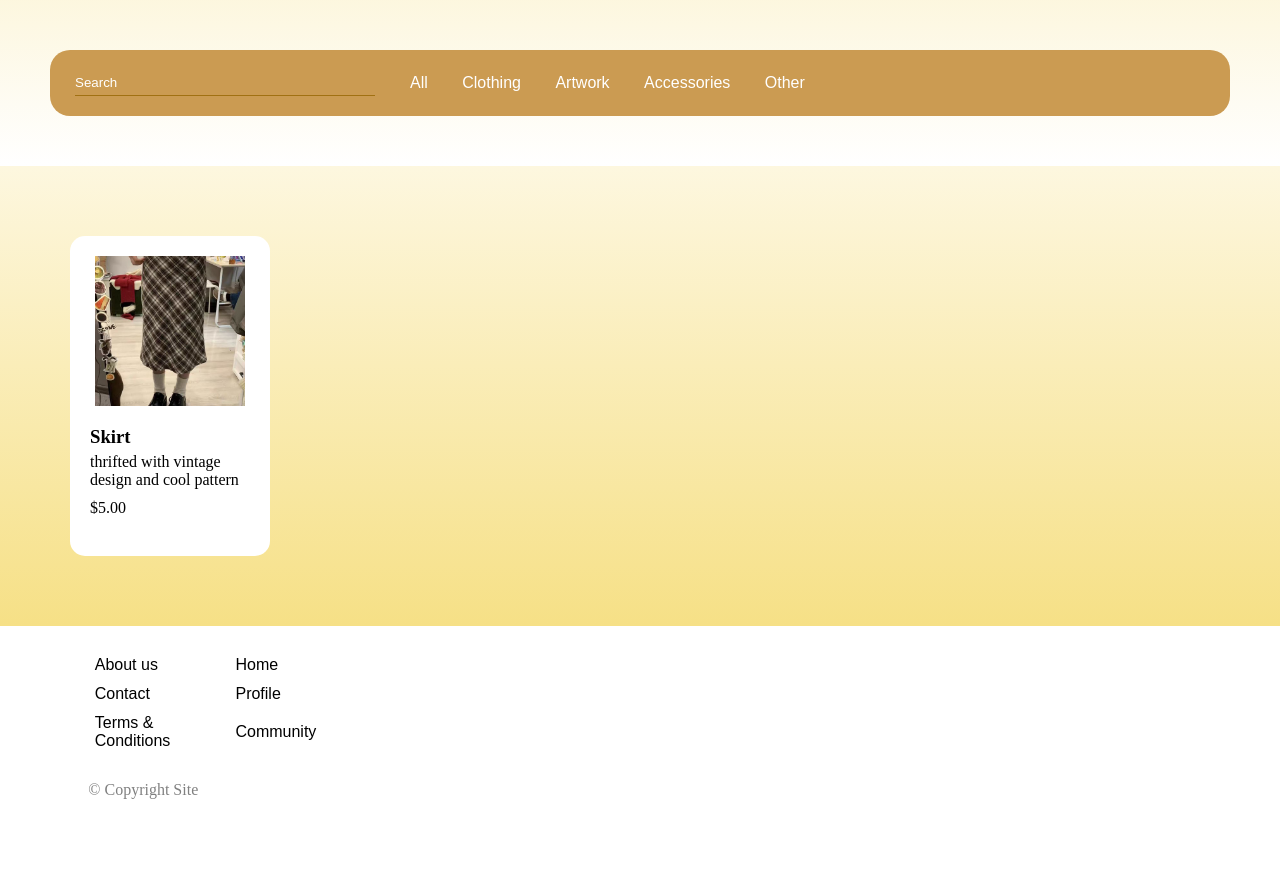
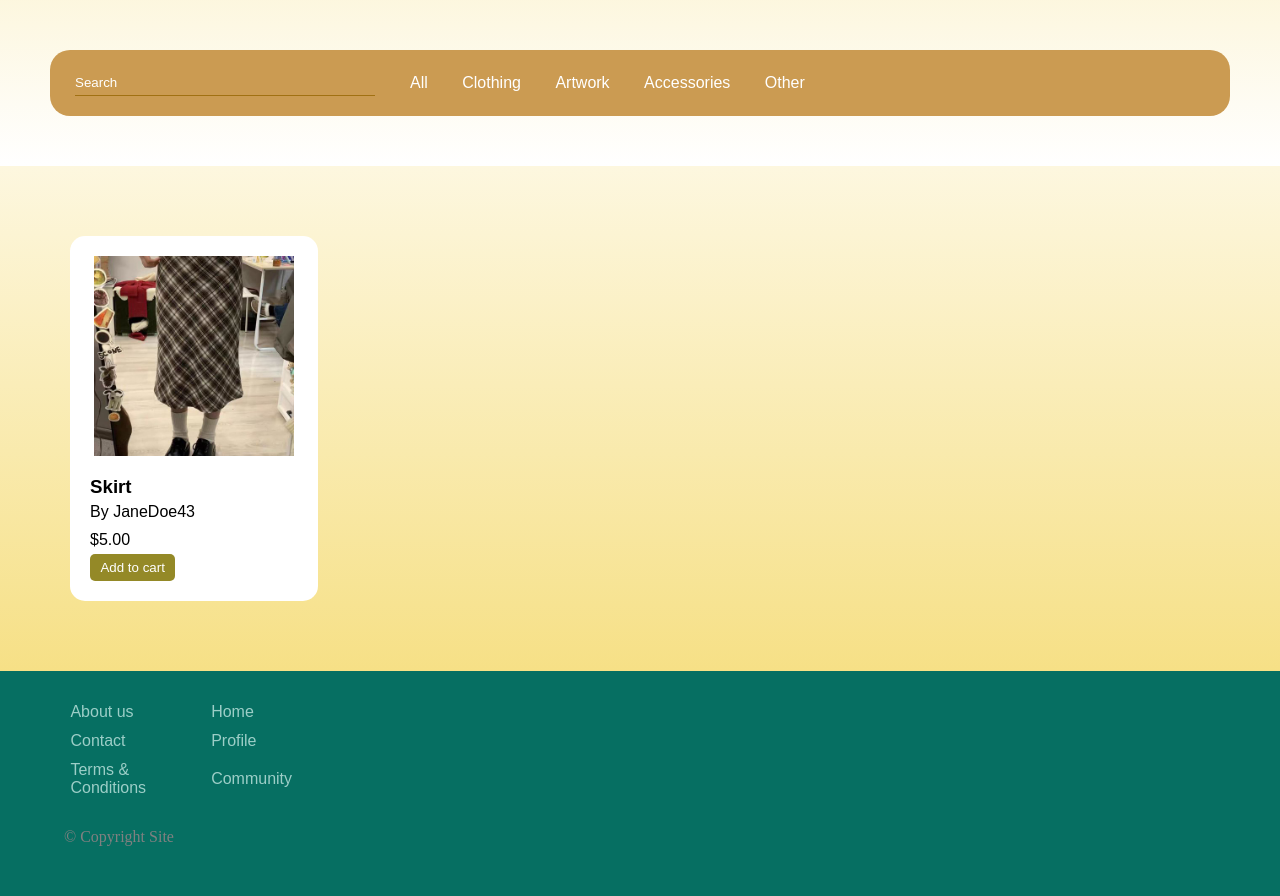
Before and after one commit to NathanHelm/cosc_360_Final_Project, a PHP site: page /home.html in a window 1280 px wide. Shown: the part 784-1680 px from the top of the page. Before the commit the page ends 1583 px from the top, so only its background shows below. Run offline with PHP 8.4, Linux system fonts and the light colour scheme.

Commit message:
Changed card layout
Added cart button. Replaced second header with seller name

```diff
--- a/headerfooter.css
+++ b/headerfooter.css
@@ -70,22 +70,28 @@ a {
 /*Footer*/
 
 footer {
-    background-color: white;
+    background-color: #066f62;
     padding-left: 5%;
+    padding-top: 2%;
+    padding-bottom: 2%;
 }
 
 table {
     font-family:Arial, Helvetica, sans-serif;
-    margin: 2%;
+    /* margin: 2%; */
 }
 
-td {
+footer td {
     padding: 2%;
+}
+
+footer a {
+    color: #9ccec7;
 }
 
 #copyright {
     color: grey;
-    margin: 2%;
+    margin: 2% 0%;
 }
 
 footer a:hover {
--- a/home.html
+++ b/home.html
@@ -56,9 +56,10 @@
             <div class="card">
                 <img src="./homeImages/skirt.png" alt="skirt">
                 <div class="cardText">
-                    <h3>Skirt</h3>
-                    <p>thrifted with vintage design and cool pattern</p>
+                    <h3><a>Skirt</a></h3>
+                    <p>By <a>JaneDoe43</a></p>
                     <p>$5.00</p>
+                    <button>Add to cart</button>
                 </div>
             </div>
 
--- a/homeStyle.css
+++ b/homeStyle.css
@@ -91,12 +91,15 @@
 }
 
 .card {
-    width: 200px;
-    height: 300px;
+    /* width: 200px;
+    height: 300px; */
+    width: 20%;
+    height: 30%;
     background-color: white;
     margin: 50px;
     padding-top: 20px;
     border-radius: 15px;
+    font-family: Arial, Helvetica, sans-serif;
 }
 
 .card:hover {
@@ -104,7 +107,7 @@
     box-shadow:  6px 5px 20px 1px rgba(0,0,0,0.22);
 }
 
-.card h3:hover {
+.card a:hover {
     cursor: pointer;
     text-decoration: underline;
 }
@@ -112,8 +115,10 @@
 .card img {
     display: block;
     object-fit:cover;
-    width: 150px;
-    height: 150px;
+    width: 200px;
+    height: 200px;
+    /* width: 75%;
+    height: 75%; */
     margin: auto;
 }
 
@@ -126,3 +131,16 @@
     padding-top: 5px;
     padding-bottom: 5px;
 }
+
+.cardText button {
+    background-color: #948927;
+    padding: 3% 5%;
+    border-radius: 5px;
+    border: none;
+    color: white;
+}
+
+.cardText button:hover {
+    cursor: pointer;
+    background-color: #6a862f;
+}
```
